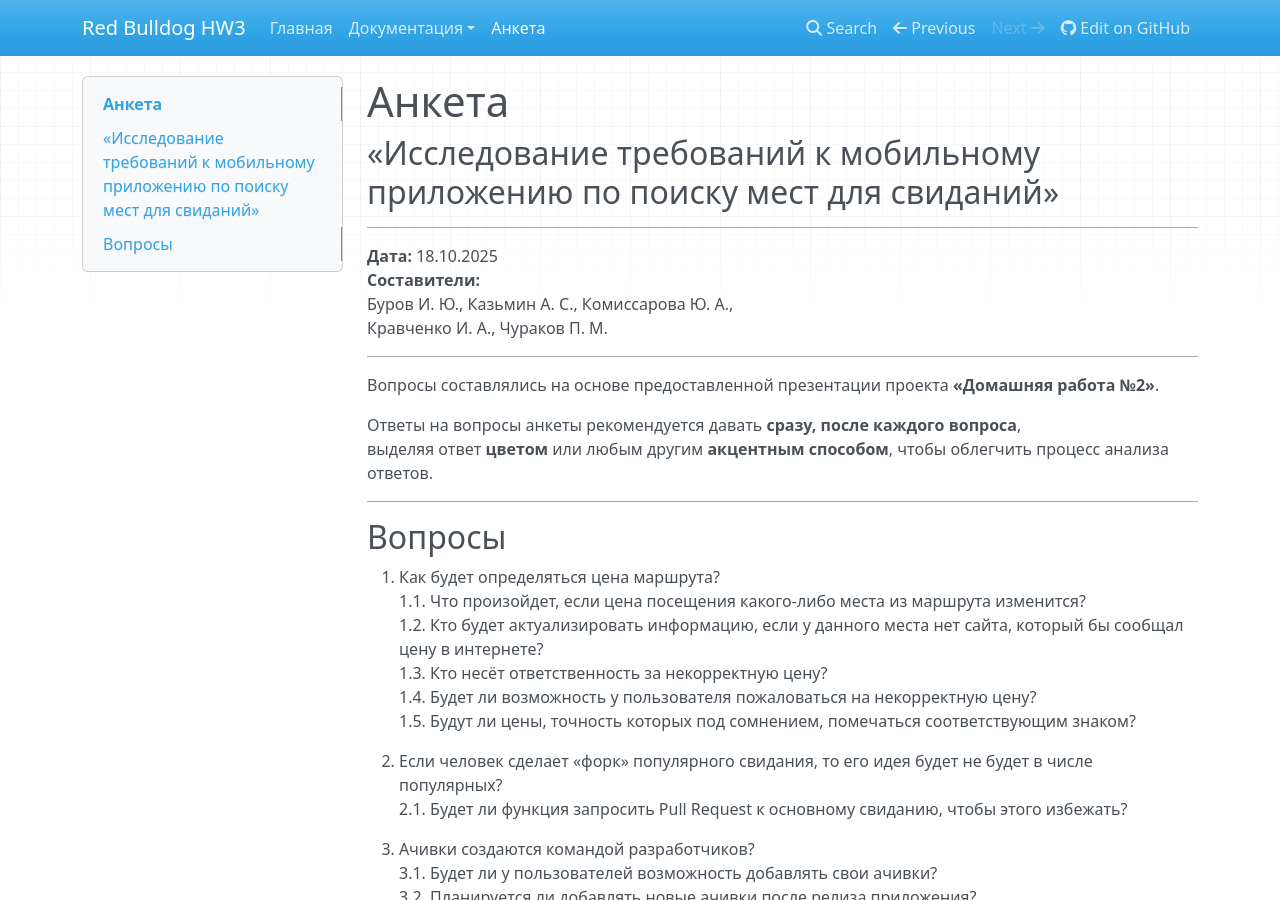
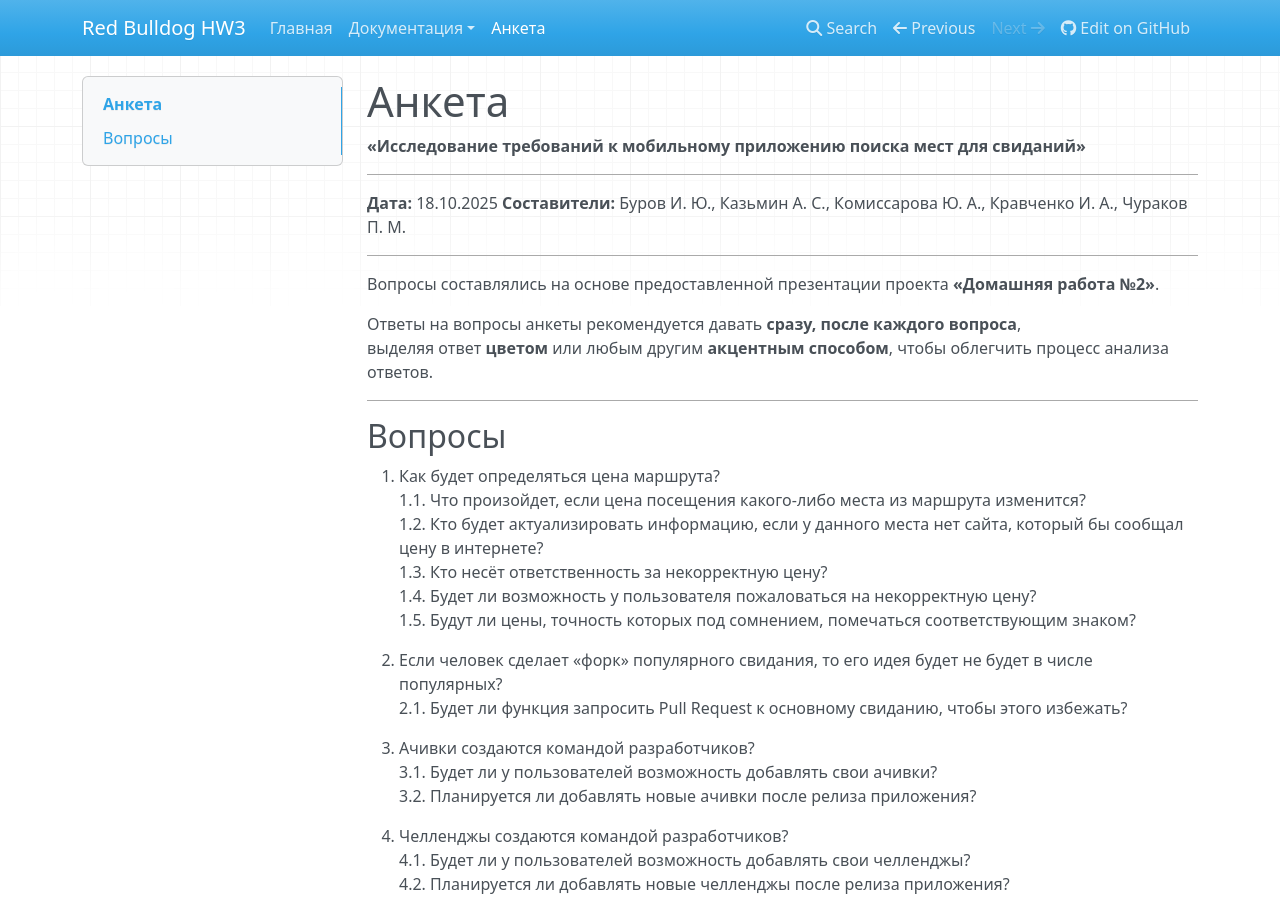
Before and after one commit to exectly7/hw3-groudyna, an MkDocs documentation site: the page built from files/content/questionnaire.md, in a window 1280 px wide and 900 px high. Built offline with MkDocs 1.6.1, drawn with Linux system fonts in a browser that asks for light colours; nearby versions of some CDN libraries.

Commit message:
new: header for questionaire.md

```diff
--- a/files/content/questionnaire.md
+++ b/files/content/questionnaire.md
@@ -1,6 +1,6 @@
 # Анкета
 
-## «Исследование требований к мобильному приложению по поиску мест для свиданий»
+**«Исследование требований к мобильному приложению поиска мест для свиданий»**
 
 ---
 
```
